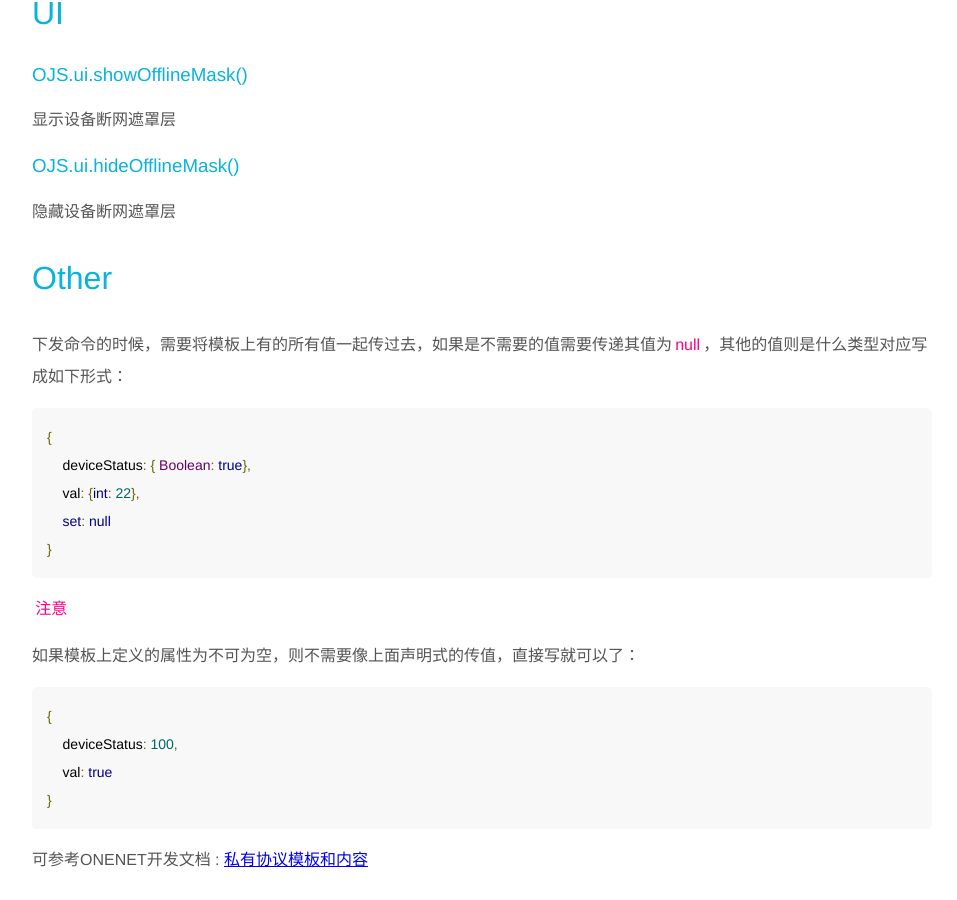
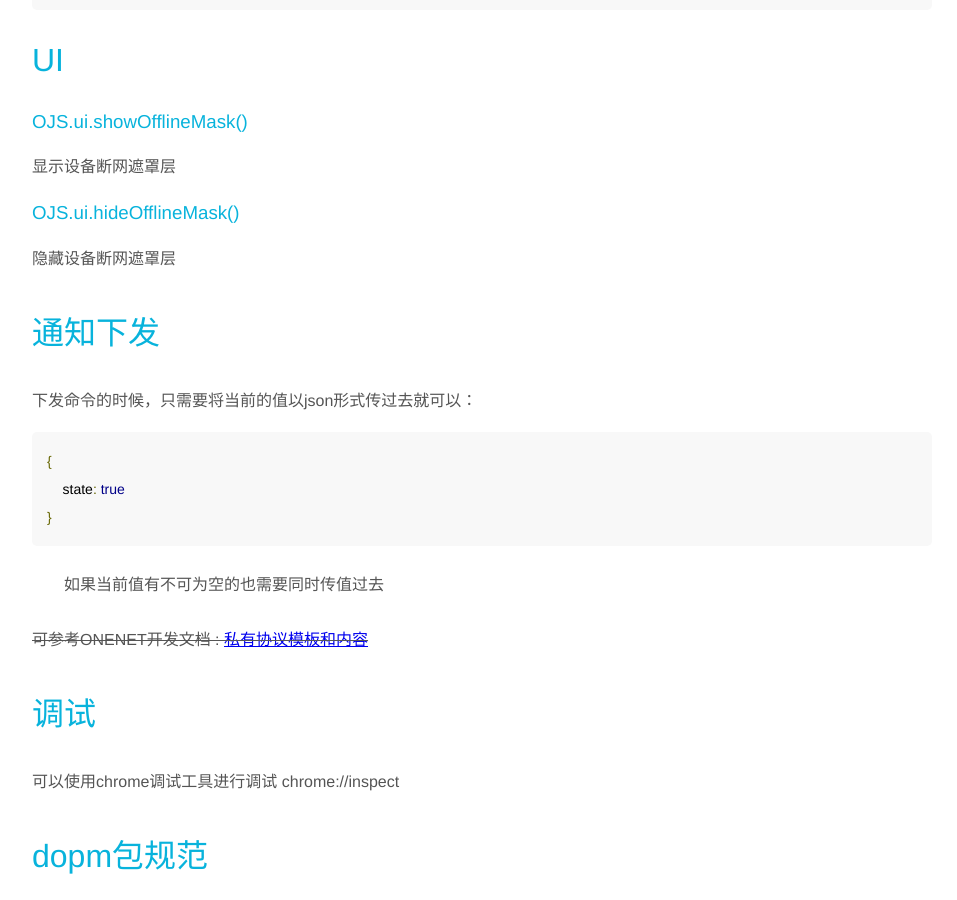
Before and after one commit to cmiot-fe/docs, a Jekyll site: the page built from _oneapp/index.md, in a window 1280 px wide and 900 px high, scrolled down 3647 px. Shown: the whole window, without its empty margins (308-1265 px from the left). Built offline with Jekyll 4.4.1, drawn with Linux system fonts in a browser that asks for light colours; some of the changed text lies outside the part shown.

```diff
--- a/_oneapp/index.md
+++ b/_oneapp/index.md
@@ -12,7 +12,7 @@
 
 <h4 id="jsbind">jsSDK引入地址</h4>
 
-    http://appapi.heclouds.com/sdk/ojs.min.js?v=1.0.1
+    http://appapi.heclouds.com/sdk/ojs.min.js?v=1.0.2
 
 <h4 id="cssbind">css引入地址</h4>
 
@@ -140,26 +142,17 @@
 
 隐藏设备断网遮罩层
 
-# Other
+# 通知下发
 
-下发命令的时候，需要将模板上有的所有值一起传过去，如果是不需要的值需要传递其值为`null`，其他的值则是什么类型对应写成如下形式：
+下发命令的时候，只需要将当前的值以json形式传过去就可以：
 
     {
-        deviceStatus: { Boolean: true},
-        val: {int: 22},
-        set: null
+        state: true
     }
 
-`注意`
+>如果当前值有不可为空的也需要同时传值过去
 
-如果模板上定义的属性为不可为空，则不需要像上面声明式的传值，直接写就可以了：
-
-    {
-        deviceStatus: 100,
-        val: true
-    }
-
-可参考ONENET开发文档 :  [私有协议模板和内容](http://open.iot.10086.cn/doc/art271.html#70 )
+~~可参考ONENET开发文档 :  [私有协议模板和内容](http://open.iot.10086.cn/doc/art271.html#70 )~~
 
 # 调试
 
```
Also changed, not shown: other parts of _oneapp/index.md (+2 -0 lines).
